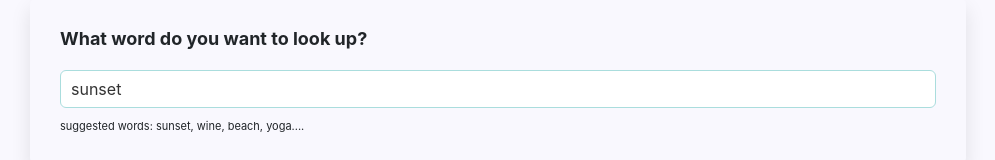
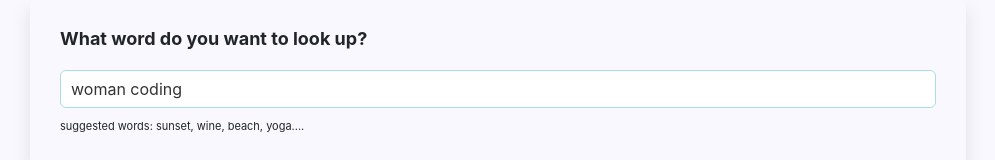
Before and after one commit to jovi-bih/dictionary-app-project, a React (Create React App) app: page / in a window 1280 px wide. Shown: the part 230-390 px from the top of the page, without its empty margins (142-1137 px from the left). Built offline with nearby package versions, Linux system fonts and the light colour scheme; no server answers.

Commit message:
Added margin

```diff
--- a/src/App.js
+++ b/src/App.js
@@ -16,7 +16,7 @@ export default function App() {
           />
         </header>
         <main>
-          <Dictionary defaultKeyword="sunset" />
+          <Dictionary defaultKeyword="woman coding" />
         </main>
         <footer className="App-footer">
           <small> Coded by Bih Jovi</small>
--- a/src/Phonetic.css
+++ b/src/Phonetic.css
@@ -1,11 +1,11 @@
 .Phonetic {
-  height: 20px 0;
+  margin: 20px 0;
 }
 
 .Phonetic a {
   border: 1px solid #ddd;
   text-decoration: none;
-  padding: 8px 15px;
+  padding: 10px 15px;
   border-radius: 20px;
   margin-right: 10px;
   font-weight: bold;
```
